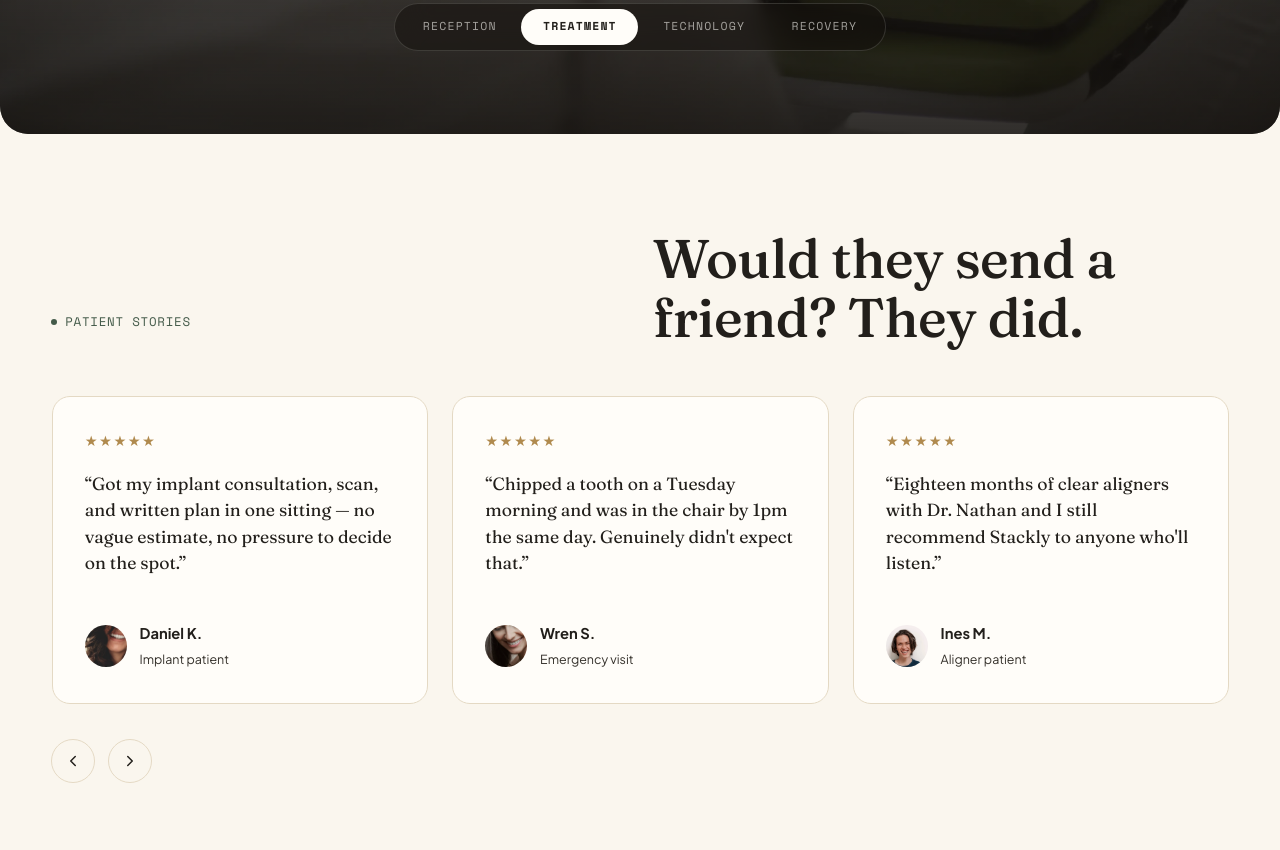
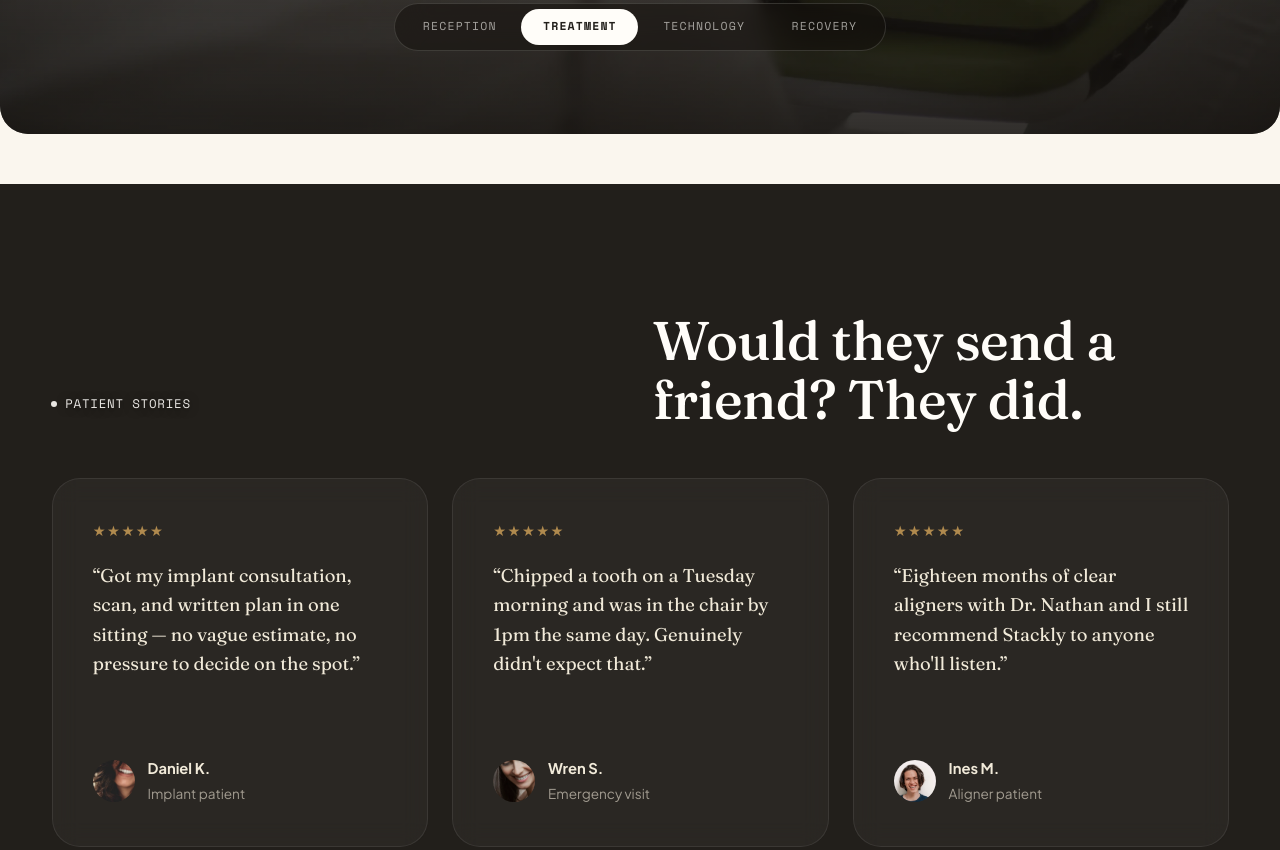
Before and after one commit to sandhiya169/dental-clinic, a plain HTML site: page index.html in a window 1280 px wide. Shown: the part 6413-7263 px from the top of the page. Drawn offline with nearby package versions, Linux system fonts and the light colour scheme.

Commit message:
Add files via upload

```diff
--- a/assets/css/style.css
+++ b/assets/css/style.css
@@ -1740,9 +1740,10 @@ textarea:focus-visible {
    Testimonials
    ========================================================================== */
 .testimonials {
-  max-width: var(--container);
-  margin: 0 auto;
-  padding: 6rem var(--gutter) 8rem;
+  margin: 50px auto;
+  padding: 8rem var(--gutter);
+  background: var(--color-espresso);
+  color: var(--color-cream);
 }
 
 .testimonials__head {
@@ -1762,10 +1763,12 @@ textarea:focus-visible {
 
 .t-card {
   flex: 0 0 calc(33.333% - 1rem);
-  background: var(--color-white);
-  border: 1px solid var(--color-porcelain-line);
-  border-radius: var(--radius-md);
-  padding: 2rem;
+  background: rgba(255, 255, 255, 0.04);
+  border: 1px solid rgba(255, 255, 255, 0.08);
+  backdrop-filter: blur(12px);
+  -webkit-backdrop-filter: blur(12px);
+  border-radius: var(--radius-lg);
+  padding: 2.5rem;
   display: flex;
   flex-direction: column;
   gap: 1.2rem;
@@ -1780,9 +1783,9 @@ textarea:focus-visible {
 
 .t-card p {
   font-family: var(--font-display);
-  font-size: 1.1rem;
-  line-height: 1.5;
-  color: var(--color-espresso);
+  font-size: 1.15rem;
+  line-height: 1.6;
+  color: var(--color-cream);
   flex: 1;
 }
 
@@ -1805,8 +1808,8 @@ textarea:focus-visible {
 }
 
 .t-card__person span {
-  font-size: .78rem;
-  color: var(--color-espresso-soft);
+  font-size: .85rem;
+  color: rgba(241, 234, 217, 0.6);
 }
 
 .testimonials__nav {
@@ -1816,28 +1819,31 @@ textarea:focus-visible {
 }
 
 .testimonials__nav button {
-  width: 44px;
-  height: 44px;
+  width: 48px;
+  height: 48px;
   border-radius: 50%;
-  border: 1.5px solid var(--color-porcelain-line);
+  border: 1px solid rgba(241, 234, 217, 0.2);
+  color: var(--color-cream);
+  background: transparent;
   display: flex;
   align-items: center;
   justify-content: center;
-  transition: background .3s ease, color .3s ease, border-color .3s ease;
+  transition: all 0.3s ease;
+  cursor: pointer;
 }
 
 .testimonials__nav button:hover {
-  background: var(--color-sage);
-  color: var(--color-white);
-  border-color: var(--color-sage);
+  background: var(--color-cream);
+  color: var(--color-espresso);
+  transform: scale(1.05);
 }
 
 /* ==========================================================================
    Booking CTA
    ========================================================================== */
 .book {
-  background: var(--color-espresso);
-  color: var(--color-cream);
+  background: var(--color-porcelain);
+  color: var(--color-espresso);
   display: grid;
   grid-template-columns: 0.85fr 1.15fr;
   gap: 0;
@@ -1851,7 +1857,7 @@ textarea:focus-visible {
 }
 
 .book__sub {
-  color: rgba(241, 234, 217, .7);
+  color: var(--color-espresso-soft);
   max-width: 40ch;
   margin: 1.2rem 0 2.4rem;
   font-size: var(--fs-lead);
@@ -1868,12 +1874,12 @@ textarea:focus-visible {
   display: flex;
   justify-content: space-between;
   padding-bottom: .8rem;
-  border-bottom: 1px solid rgba(241, 234, 217, .15);
+  border-bottom: 1px solid var(--color-porcelain-line);
   font-size: .9rem;
 }
 
 .book__hours li span:first-child {
-  color: rgba(241, 234, 217, .55);
+  color: var(--color-espresso-soft);
   font-family: var(--font-mono);
   font-size: .8rem;
 }
--- a/index.html
+++ b/index.html
@@ -599,8 +599,8 @@
     <!-- ============ 8. TESTIMONIALS ============ -->
     <section class="testimonials" id="testimonials">
       <div class="testimonials__head">
-        <p class="eyebrow" data-reveal><span class="eyebrow__dot"></span> Patient stories</p>
-        <h2 class="section-title" data-reveal>Would they send a friend? They did.</h2>
+        <p class="eyebrow eyebrow--light" data-reveal><span class="eyebrow__dot"></span> Patient stories</p>
+        <h2 class="section-title section-title--light" data-reveal>Would they send a friend? They did.</h2>
       </div>
 
       <div class="testimonials__rail" id="testimonialRail">
@@ -683,8 +683,8 @@
     <!-- ============ 9. BOOKING CTA ============ -->
     <section class="book" id="book">
       <div class="book__panel">
-        <p class="eyebrow eyebrow--light"><span class="eyebrow__dot"></span> Reserve your visit</p>
-        <h2 class="section-title section-title--light">
+        <p class="eyebrow"><span class="eyebrow__dot"></span> Reserve your visit</p>
+        <h2 class="section-title">
           Your calmer appointment starts with one form.
         </h2>
         <p class="book__sub">
```
Also changed, not shown: services.html (+7 -7 lines), patient-dashboard.html (line endings or trailing spaces).
